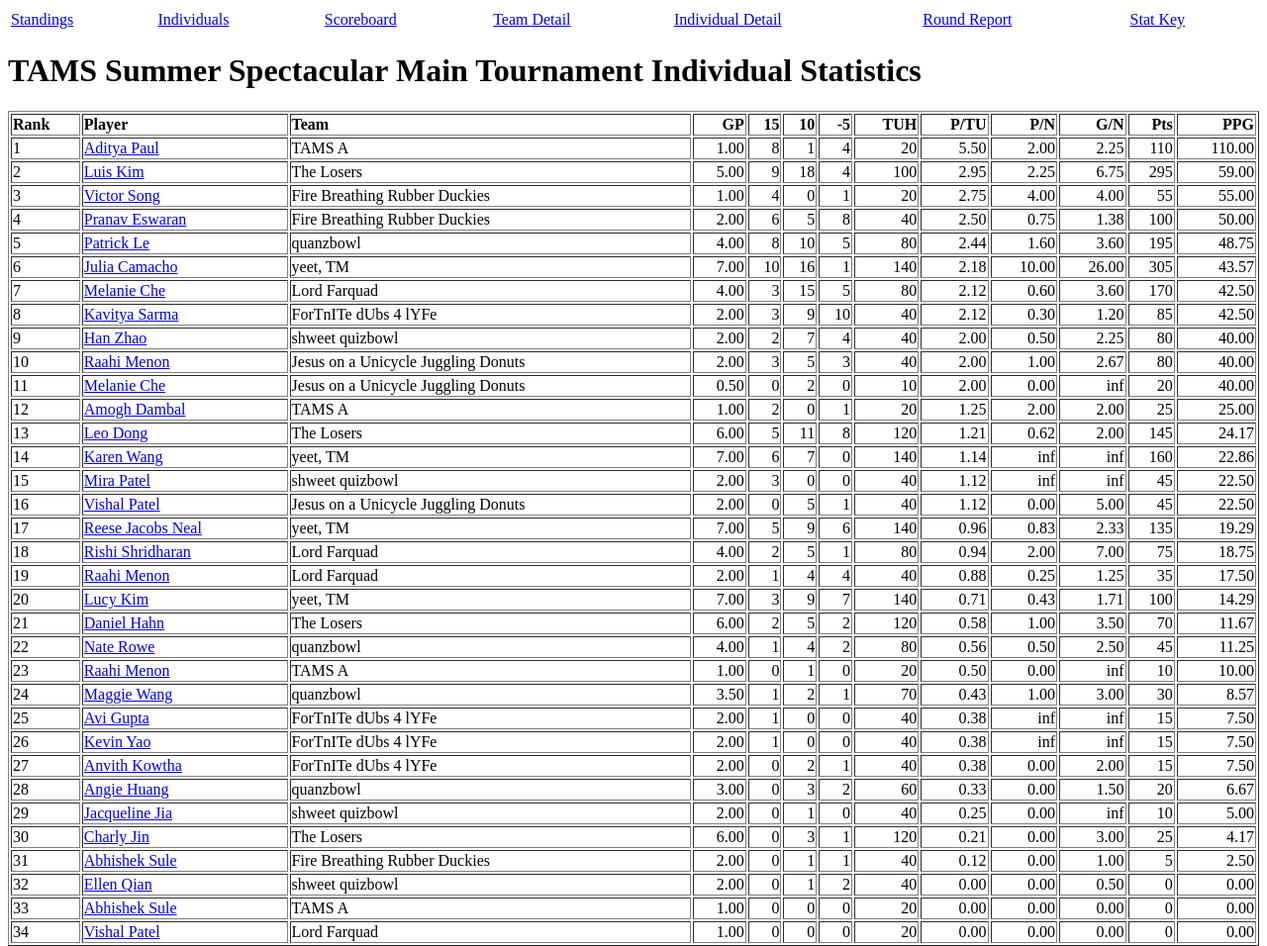
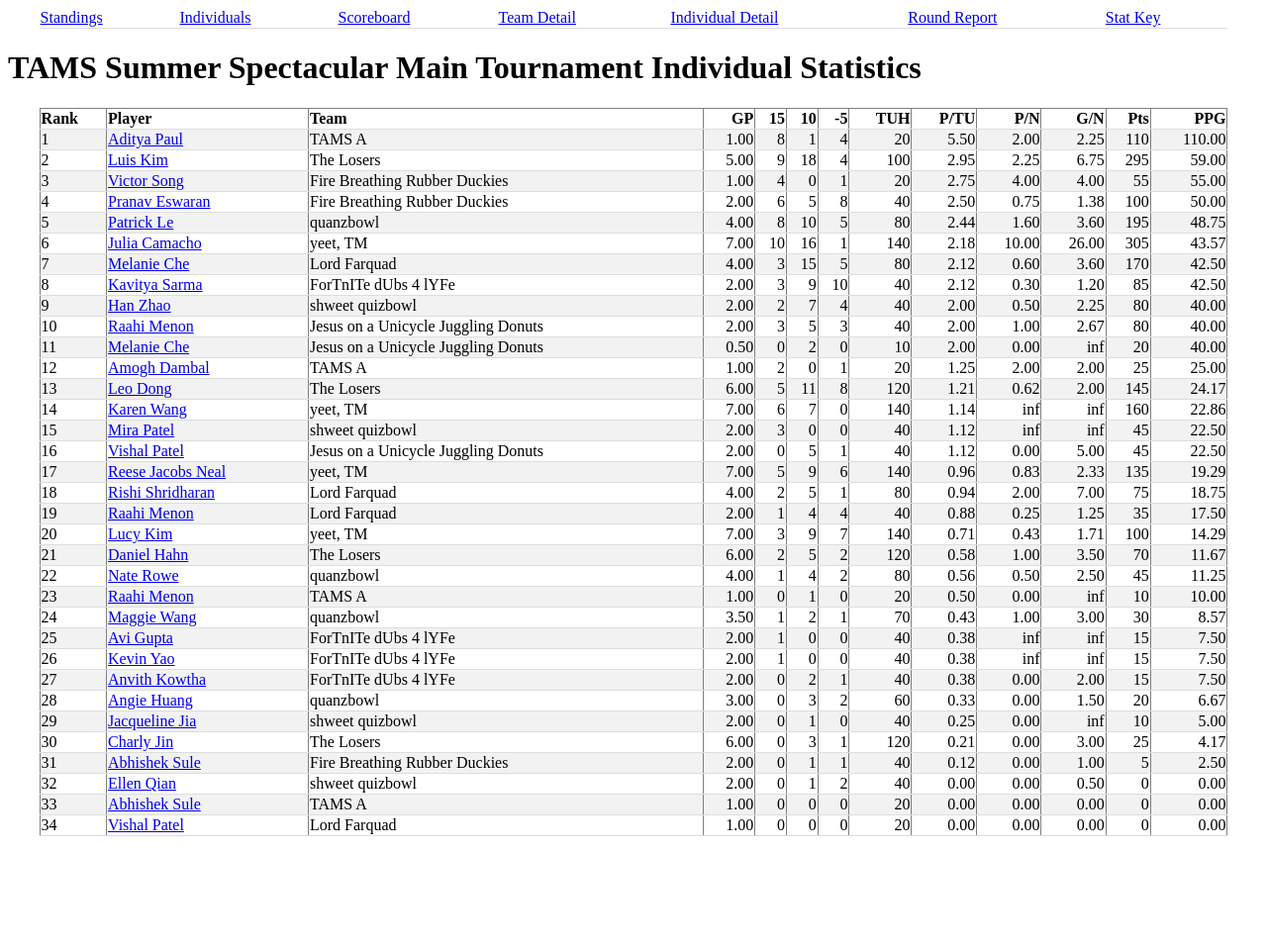
Before and after one commit to InfernalHydra/TAMSQuizBowlTourney, a website: page static/Report_individuals.html in a window 1280 px wide. Shown: the whole page at 99% size. After the commit the page ends 861 px from the top, so only its background shows below. Drawn offline with nearby package versions, Linux system fonts and the light colour scheme; files that its build step writes are made by us from their sources.

Commit message:
Final stats

```diff
--- a/static/Report_games.html
+++ b/static/Report_games.html
@@ -1,18 +1,20 @@
 <HTML>
 <HEAD>
 <TITLE>TAMS Summer Spectacular Main Tournament Scoreboard </TITLE>
-
+<link rel="stylesheet" href='heading/heading.css'></link>
+<script src="jquery-3.3.1.min.js"></script>
+<script src="header.js"></script>
 </HEAD>
 <BODY>
 <table border=0 width=100%>
 <tr>
-<meta http-equiv="Content-Type" content="text/html;charset=ISO-8859-1" />  <td><A HREF=Report_standings.html>Standings</A></td>
-  <td><A HREF=Report_individuals.html>Individuals</A></td>
-  <td><A HREF=Report_games.html>Scoreboard</A></td>
-  <td><A HREF=Report_teamdetail.html>Team Detail</A></td>
-  <td><A HREF=Report_playerdetail.html>Individual Detail</A></td>
-  <td><A HREF=Report_rounds.html>Round Report</A></td>
-  <td><A HREF=Report_statkey.html>Stat Key</A></td>
+<meta http-equiv="Content-Type" content="text/html;charset=ISO-8859-1" />  <td><A HREF=/standing>Standings</A></td>
+  <td><A HREF=/individuals>Individuals</A></td>
+  <td><A HREF=/games>Scoreboard</A></td>
+  <td><A HREF=/teamdetail>Team Detail</A></td>
+  <td><A HREF=/playerdetail>Individual Detail</A></td>
+  <td><A HREF=/rounds>Round Report</A></td>
+  <td><A HREF=/statkey>Stat Key</A></td>
 </tr>
 </table>
 <H1>TAMS Summer Spectacular Main Tournament Scoreboard </H1><P>
--- a/static/Report_individuals.html
+++ b/static/Report_individuals.html
@@ -1,18 +1,20 @@
 <HTML>
 <HEAD>
 <TITLE>TAMS Summer Spectacular Main Tournament Individual Statistics </TITLE>
-
+<link rel="stylesheet" href='heading/heading.css'></link>
+<script src="jquery-3.3.1.min.js"></script>
+<script src="header.js"></script>
 </HEAD>
 <BODY>
 <table border=0 width=100%>
 <tr>
-<meta http-equiv="Content-Type" content="text/html;charset=ISO-8859-1" />  <td><A HREF=Report_standings.html>Standings</A></td>
-  <td><A HREF=Report_individuals.html>Individuals</A></td>
-  <td><A HREF=Report_games.html>Scoreboard</A></td>
-  <td><A HREF=Report_teamdetail.html>Team Detail</A></td>
-  <td><A HREF=Report_playerdetail.html>Individual Detail</A></td>
-  <td><A HREF=Report_rounds.html>Round Report</A></td>
-  <td><A HREF=Report_statkey.html>Stat Key</A></td>
+<meta http-equiv="Content-Type" content="text/html;charset=ISO-8859-1" />  <td><A HREF=/standing>Standings</A></td>
+  <td><A HREF=/individuals>Individuals</A></td>
+  <td><A HREF=/games>Scoreboard</A></td>
+  <td><A HREF=/teamdetail>Team Detail</A></td>
+  <td><A HREF=/playerdetail>Individual Detail</A></td>
+  <td><A HREF=/rounds>Round Report</A></td>
+  <td><A HREF=/statkey>Stat Key</A></td>
 </tr>
 </table>
 <H1>TAMS Summer Spectacular Main Tournament Individual Statistics </H1><P>
@@ -34,7 +36,7 @@
 </tr>
 <tr>
   <td ALIGN=LEFT>1</td>
-  <td ALIGN=LEFT><A HREF=Report_playerdetail.html#p1_8>Aditya Paul</A></td>
+  <td ALIGN=LEFT><A HREF=/playerdetail#p1_8>Aditya Paul</A></td>
   <td ALIGN=LEFT>TAMS A</td>
   <td ALIGN=RIGHT>1.00</td>
   <td ALIGN=RIGHT>8</td>
@@ -49,7 +51,7 @@
 </tr>
 <tr>
   <td ALIGN=LEFT>2</td>
-  <td ALIGN=LEFT><A HREF=Report_playerdetail.html#p2_5>Luis Kim</A></td>
+  <td ALIGN=LEFT><A HREF=/playerdetail#p2_5>Luis Kim</A></td>
   <td ALIGN=LEFT>The Losers</td>
   <td ALIGN=RIGHT>5.00</td>
   <td ALIGN=RIGHT>9</td>
@@ -64,7 +66,7 @@
 </tr>
 <tr>
   <td ALIGN=LEFT>3</td>
-  <td ALIGN=LEFT><A HREF=Report_playerdetail.html#p1_6>Victor Song</A></td>
+  <td ALIGN=LEFT><A HREF=/playerdetail#p1_6>Victor Song</A></td>
   <td ALIGN=LEFT>Fire Breathing Rubber Duckies</td>
   <td ALIGN=RIGHT>1.00</td>
   <td ALIGN=RIGHT>4</td>
@@ -79,7 +81,7 @@
 </tr>
 <tr>
   <td ALIGN=LEFT>4</td>
-  <td ALIGN=LEFT><A HREF=Report_playerdetail.html#p3_6>Pranav Eswaran</A></td>
+  <td ALIGN=LEFT><A HREF=/playerdetail#p3_6>Pranav Eswaran</A></td>
   <td ALIGN=LEFT>Fire Breathing Rubber Duckies</td>
   <td ALIGN=RIGHT>2.00</td>
   <td ALIGN=RIGHT>6</td>
@@ -94,7 +96,7 @@
 </tr>
 <tr>
   <td ALIGN=LEFT>5</td>
-  <td ALIGN=LEFT><A HREF=Report_playerdetail.html#p1_2>Patrick Le</A></td>
+  <td ALIGN=LEFT><A HREF=/playerdetail#p1_2>Patrick Le</A></td>
   <td ALIGN=LEFT>quanzbowl</td>
   <td ALIGN=RIGHT>4.00</td>
   <td ALIGN=RIGHT>8</td>
@@ -109,7 +111,7 @@
 </tr>
 <tr>
   <td ALIGN=LEFT>6</td>
-  <td ALIGN=LEFT><A HREF=Report_playerdetail.html#p4_0>Julia Camacho</A></td>
+  <td ALIGN=LEFT><A HREF=/playerdetail#p4_0>Julia Camacho</A></td>
   <td ALIGN=LEFT>yeet, TM</td>
   <td ALIGN=RIGHT>7.00</td>
   <td ALIGN=RIGHT>10</td>
@@ -124,7 +126,7 @@
 </tr>
 <tr>
   <td ALIGN=LEFT>7</td>
-  <td ALIGN=LEFT><A HREF=Report_playerdetail.html#p1_7>Melanie Che</A></td>
+  <td ALIGN=LEFT><A HREF=/playerdetail#p1_7>Melanie Che</A></td>
   <td ALIGN=LEFT>Lord Farquad</td>
   <td ALIGN=RIGHT>4.00</td>
   <td ALIGN=RIGHT>3</td>
@@ -139,7 +141,7 @@
 </tr>
 <tr>
   <td ALIGN=LEFT>8</td>
-  <td ALIGN=LEFT><A HREF=Report_playerdetail.html#p4_4>Kavitya Sarma</A></td>
+  <td ALIGN=LEFT><A HREF=/playerdetail#p4_4>Kavitya Sarma</A></td>
   <td ALIGN=LEFT>ForTnITe dUbs 4 lYFe</td>
   <td ALIGN=RIGHT>2.00</td>
   <td ALIGN=RIGHT>3</td>
@@ -154,7 +156,7 @@
 </tr>
 <tr>
   <td ALIGN=LEFT>9</td>
-  <td ALIGN=LEFT><A HREF=Report_playerdetail.html#p3_1>Han Zhao</A></td>
+  <td ALIGN=LEFT><A HREF=/playerdetail#p3_1>Han Zhao</A></td>
   <td ALIGN=LEFT>shweet quizbowl</td>
   <td ALIGN=RIGHT>2.00</td>
   <td ALIGN=RIGHT>2</td>
@@ -169,7 +171,7 @@
 </tr>
 <tr>
   <td ALIGN=LEFT>10</td>
-  <td ALIGN=LEFT><A HREF=Report_playerdetail.html#p1_3>Raahi Menon</A></td>
+  <td ALIGN=LEFT><A HREF=/playerdetail#p1_3>Raahi Menon</A></td>
   <td ALIGN=LEFT>Jesus on a Unicycle Juggling Donuts</td>
   <td ALIGN=RIGHT>2.00</td>
   <td ALIGN=RIGHT>3</td>
@@ -184,7 +186,7 @@
 </tr>
 <tr>
   <td ALIGN=LEFT>11</td>
-  <td ALIGN=LEFT><A HREF=Report_playerdetail.html#p3_3>Melanie Che</A></td>
+  <td ALIGN=LEFT><A HREF=/playerdetail#p3_3>Melanie Che</A></td>
   <td ALIGN=LEFT>Jesus on a Unicycle Juggling Donuts</td>
   <td ALIGN=RIGHT>0.50</td>
   <td ALIGN=RIGHT>0</td>
@@ -199,7 +201,7 @@
 </tr>
 <tr>
   <td ALIGN=LEFT>12</td>
-  <td ALIGN=LEFT><A HREF=Report_playerdetail.html#p2_8>Amogh Dambal</A></td>
+  <td ALIGN=LEFT><A HREF=/playerdetail#p2_8>Amogh Dambal</A></td>
   <td ALIGN=LEFT>TAMS A</td>
   <td ALIGN=RIGHT>1.00</td>
   <td ALIGN=RIGHT>2</td>
@@ -214,7 +216,7 @@
 </tr>
 <tr>
   <td ALIGN=LEFT>13</td>
-  <td ALIGN=LEFT><A HREF=Report_playerdetail.html#p1_5>Leo Dong</A></td>
+  <td ALIGN=LEFT><A HREF=/playerdetail#p1_5>Leo Dong</A></td>
   <td ALIGN=LEFT>The Losers</td>
   <td ALIGN=RIGHT>6.00</td>
   <td ALIGN=RIGHT>5</td>
@@ -229,7 +231,7 @@
 </tr>
 <tr>
   <td ALIGN=LEFT>14</td>
-  <td ALIGN=LEFT><A HREF=Report_playerdetail.html#p1_0>Karen Wang</A></td>
+  <td ALIGN=LEFT><A HREF=/playerdetail#p1_0>Karen Wang</A></td>
   <td ALIGN=LEFT>yeet, TM</td>
   <td ALIGN=RIGHT>7.00</td>
   <td ALIGN=RIGHT>6</td>
@@ -244,7 +246,7 @@
 </tr>
 <tr>
   <td ALIGN=LEFT>15</td>
-  <td ALIGN=LEFT><A HREF=Report_playerdetail.html#p2_1>Mira Patel</A></td>
+  <td ALIGN=LEFT><A HREF=/playerdetail#p2_1>Mira Patel</A></td>
   <td ALIGN=LEFT>shweet quizbowl</td>
   <td ALIGN=RIGHT>2.00</td>
   <td ALIGN=RIGHT>3</td>
@@ -259,7 +261,7 @@
 </tr>
 <tr>
   <td ALIGN=LEFT>16</td>
-  <td ALIGN=LEFT><A HREF=Report_playerdetail.html#p2_3>Vishal Patel</A></td>
+  <td ALIGN=LEFT><A HREF=/playerdetail#p2_3>Vishal Patel</A></td>
   <td ALIGN=LEFT>Jesus on a Unicycle Juggling Donuts</td>
   <td ALIGN=RIGHT>2.00</td>
   <td ALIGN=RIGHT>0</td>
@@ -274,7 +276,7 @@
 </tr>
 <tr>
   <td ALIGN=LEFT>17</td>
-  <td ALIGN=LEFT><A HREF=Report_playerdetail.html#p3_0>Reese Jacobs Neal</A></td>
+  <td ALIGN=LEFT><A HREF=/playerdetail#p3_0>Reese Jacobs Neal</A></td>
   <td ALIGN=LEFT>yeet, TM</td>
   <td ALIGN=RIGHT>7.00</td>
   <td ALIGN=RIGHT>5</td>
@@ -289,7 +291,7 @@
 </tr>
 <tr>
   <td ALIGN=LEFT>18</td>
-  <td ALIGN=LEFT><A HREF=Report_playerdetail.html#p2_7>Rishi Shridharan</A></td>
+  <td ALIGN=LEFT><A HREF=/playerdetail#p2_7>Rishi Shridharan</A></td>
   <td ALIGN=LEFT>Lord Farquad</td>
   <td ALIGN=RIGHT>4.00</td>
   <td ALIGN=RIGHT>2</td>
@@ -304,7 +306,7 @@
 </tr>
 <tr>
   <td ALIGN=LEFT>19</td>
-  <td ALIGN=LEFT><A HREF=Report_playerdetail.html#p3_7>Raahi Menon</A></td>
+  <td ALIGN=LEFT><A HREF=/playerdetail#p3_7>Raahi Menon</A></td>
   <td ALIGN=LEFT>Lord Farquad</td>
   <td ALIGN=RIGHT>2.00</td>
   <td ALIGN=RIGHT>1</td>
@@ -319,7 +321,7 @@
 </tr>
 <tr>
   <td ALIGN=LEFT>20</td>
-  <td ALIGN=LEFT><A HREF=Report_playerdetail.html#p2_0>Lucy Kim</A></td>
+  <td ALIGN=LEFT><A HREF=/playerdetail#p2_0>Lucy Kim</A></td>
   <td ALIGN=LEFT>yeet, TM</td>
   <td ALIGN=RIGHT>7.00</td>
   <td ALIGN=RIGHT>3</td>
@@ -334,7 +336,7 @@
 </tr>
 <tr>
   <td ALIGN=LEFT>21</td>
-  <td ALIGN=LEFT><A HREF=Report_playerdetail.html#p4_5>Daniel Hahn</A></td>
+  <td ALIGN=LEFT><A HREF=/playerdetail#p4_5>Daniel Hahn</A></td>
   <td ALIGN=LEFT>The Losers</td>
   <td ALIGN=RIGHT>6.00</td>
   <td ALIGN=RIGHT>2</td>
@@ -349,7 +351,7 @@
 </tr>
 <tr>
   <td ALIGN=LEFT>22</td>
-  <td ALIGN=LEFT><A HREF=Report_playerdetail.html#p2_2>Nate Rowe</A></td>
+  <td ALIGN=LEFT><A HREF=/playerdetail#p2_2>Nate Rowe</A></td>
   <td ALIGN=LEFT>quanzbowl</td>
   <td ALIGN=RIGHT>4.00</td>
   <td ALIGN=RIGHT>1</td>
@@ -364,7 +366,7 @@
 </tr>
 <tr>
   <td ALIGN=LEFT>23</td>
-  <td ALIGN=LEFT><A HREF=Report_playerdetail.html#p3_8>Raahi Menon</A></td>
+  <td ALIGN=LEFT><A HREF=/playerdetail#p3_8>Raahi Menon</A></td>
   <td ALIGN=LEFT>TAMS A</td>
   <td ALIGN=RIGHT>1.00</td>
   <td ALIGN=RIGHT>0</td>
@@ -379,7 +381,7 @@
 </tr>
 <tr>
   <td ALIGN=LEFT>24</td>
-  <td ALIGN=LEFT><A HREF=Report_playerdetail.html#p4_2>Maggie Wang</A></td>
+  <td ALIGN=LEFT><A HREF=/playerdetail#p4_2>Maggie Wang</A></td>
   <td ALIGN=LEFT>quanzbowl</td>
   <td ALIGN=RIGHT>3.50</td>
   <td ALIGN=RIGHT>1</td>
@@ -394,7 +396,7 @@
 </tr>
 <tr>
   <td ALIGN=LEFT>25</td>
-  <td ALIGN=LEFT><A HREF=Report_playerdetail.html#p2_4>Avi Gupta</A></td>
+  <td ALIGN=LEFT><A HREF=/playerdetail#p2_4>Avi Gupta</A></td>
   <td ALIGN=LEFT>ForTnITe dUbs 4 lYFe</td>
   <td ALIGN=RIGHT>2.00</td>
   <td ALIGN=RIGHT>1</td>
@@ -409,7 +411,7 @@
 </tr>
 <tr>
   <td ALIGN=LEFT>26</td>
-  <td ALIGN=LEFT><A HREF=Report_playerdetail.html#p1_4>Kevin Yao</A></td>
+  <td ALIGN=LEFT><A HREF=/playerdetail#p1_4>Kevin Yao</A></td>
   <td ALIGN=LEFT>ForTnITe dUbs 4 lYFe</td>
   <td ALIGN=RIGHT>2.00</td>
   <td ALIGN=RIGHT>1</td>
@@ -424,7 +426,7 @@
 </tr>
 <tr>
   <td ALIGN=LEFT>27</td>
-  <td ALIGN=LEFT><A HREF=Report_playerdetail.html#p3_4>Anvith Kowtha</A></td>
+  <td ALIGN=LEFT><A HREF=/playerdetail#p3_4>Anvith Kowtha</A></td>
   <td ALIGN=LEFT>ForTnITe dUbs 4 lYFe</td>
   <td ALIGN=RIGHT>2.00</td>
   <td ALIGN=RIGHT>0</td>
@@ -439,7 +441,7 @@
 </tr>
 <tr>
   <td ALIGN=LEFT>28</td>
-  <td ALIGN=LEFT><A HREF=Report_playerdetail.html#p3_2>Angie Huang</A></td>
+  <td ALIGN=LEFT><A HREF=/playerdetail#p3_2>Angie Huang</A></td>
   <td ALIGN=LEFT>quanzbowl</td>
   <td ALIGN=RIGHT>3.00</td>
   <td ALIGN=RIGHT>0</td>
@@ -454,7 +456,7 @@
 </tr>
 <tr>
   <td ALIGN=LEFT>29</td>
-  <td ALIGN=LEFT><A HREF=Report_playerdetail.html#p1_1>Jacqueline Jia</A></td>
+  <td ALIGN=LEFT><A HREF=/playerdetail#p1_1>Jacqueline Jia</A></td>
   <td ALIGN=LEFT>shweet quizbowl</td>
   <td ALIGN=RIGHT>2.00</td>
   <td ALIGN=RIGHT>0</td>
@@ -469,7 +471,7 @@
 </tr>
 <tr>
   <td ALIGN=LEFT>30</td>
-  <td ALIGN=LEFT><A HREF=Report_playerdetail.html#p3_5>Charly Jin</A></td>
+  <td ALIGN=LEFT><A HREF=/playerdetail#p3_5>Charly Jin</A></td>
   <td ALIGN=LEFT>The Losers</td>
   <td ALIGN=RIGHT>6.00</td>
   <td ALIGN=RIGHT>0</td>
@@ -484,7 +486,7 @@
 </tr>
 <tr>
   <td ALIGN=LEFT>31</td>
-  <td ALIGN=LEFT><A HREF=Report_playerdetail.html#p2_6>Abhishek Sule</A></td>
+  <td ALIGN=LEFT><A HREF=/playerdetail#p2_6>Abhishek Sule</A></td>
   <td ALIGN=LEFT>Fire Breathing Rubber Duckies</td>
   <td ALIGN=RIGHT>2.00</td>
   <td ALIGN=RIGHT>0</td>
@@ -499,7 +501,7 @@
 </tr>
 <tr>
   <td ALIGN=LEFT>32</td>
-  <td ALIGN=LEFT><A HREF=Report_playerdetail.html#p4_1>Ellen Qian</A></td>
+  <td ALIGN=LEFT><A HREF=/playerdetail#p4_1>Ellen Qian</A></td>
   <td ALIGN=LEFT>shweet quizbowl</td>
   <td ALIGN=RIGHT>2.00</td>
   <td ALIGN=RIGHT>0</td>
@@ -514,7 +516,7 @@
 </tr>
 <tr>
   <td ALIGN=LEFT>33</td>
-  <td ALIGN=LEFT><A HREF=Report_playerdetail.html#p4_8>Abhishek Sule</A></td>
+  <td ALIGN=LEFT><A HREF=/playerdetail#p4_8>Abhishek Sule</A></td>
   <td ALIGN=LEFT>TAMS A</td>
   <td ALIGN=RIGHT>1.00</td>
   <td ALIGN=RIGHT>0</td>
@@ -529,7 +531,7 @@
 </tr>
 <tr>
   <td ALIGN=LEFT>34</td>
-  <td ALIGN=LEFT><A HREF=Report_playerdetail.html#p4_7>Vishal Patel</A></td>
+  <td ALIGN=LEFT><A HREF=/playerdetail#p4_7>Vishal Patel</A></td>
   <td ALIGN=LEFT>Lord Farquad</td>
   <td ALIGN=RIGHT>1.00</td>
   <td ALIGN=RIGHT>0</td>
```
Also changed, not shown: static/Report_playerdetail.html (+10 -8 lines), static/Report_rounds.html (+10 -8 lines), static/Report_standing.html (+19 -17 lines), static/Report_statkey.html (+10 -8 lines), static/Report_teamdetail.html (+44 -42 lines).
